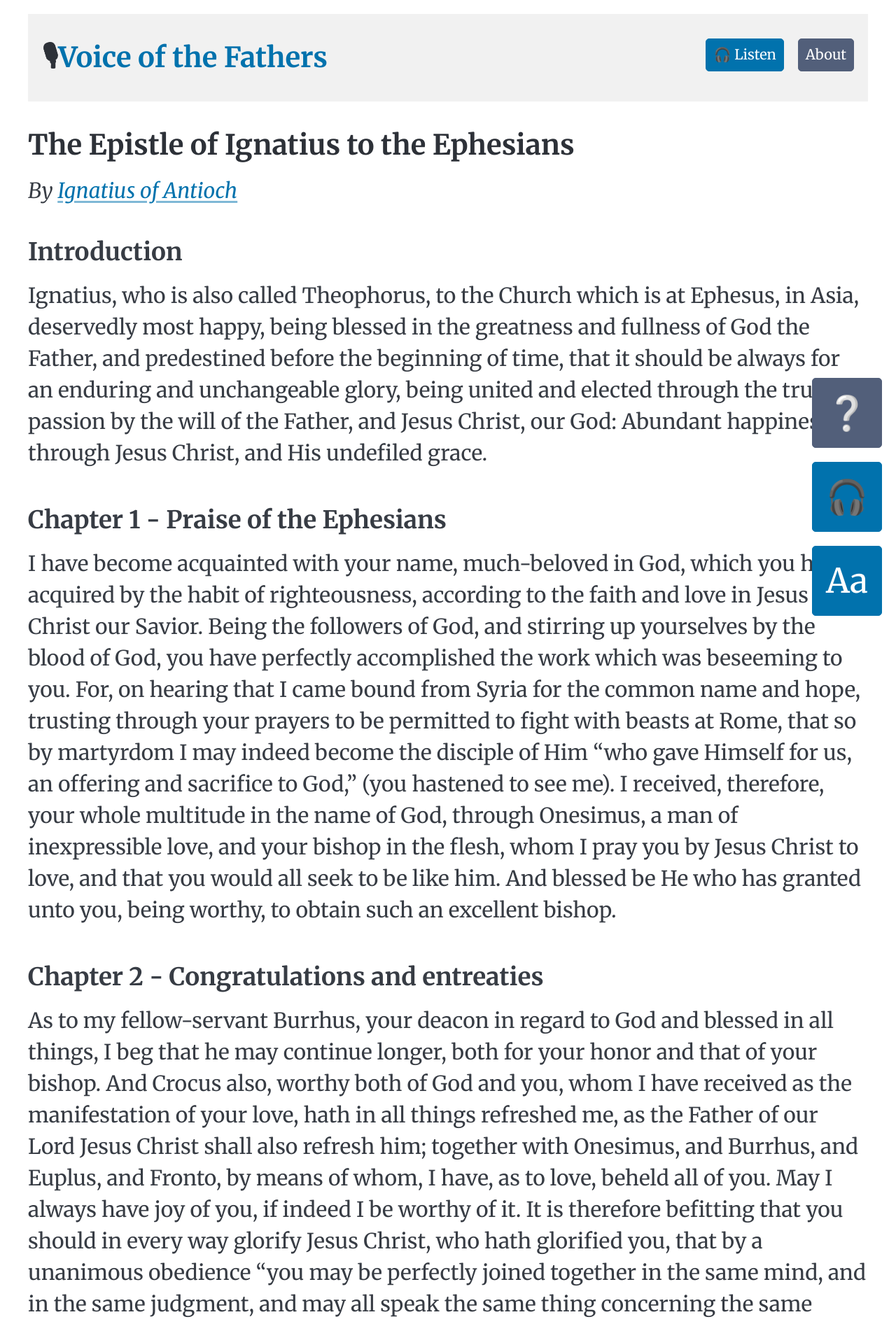
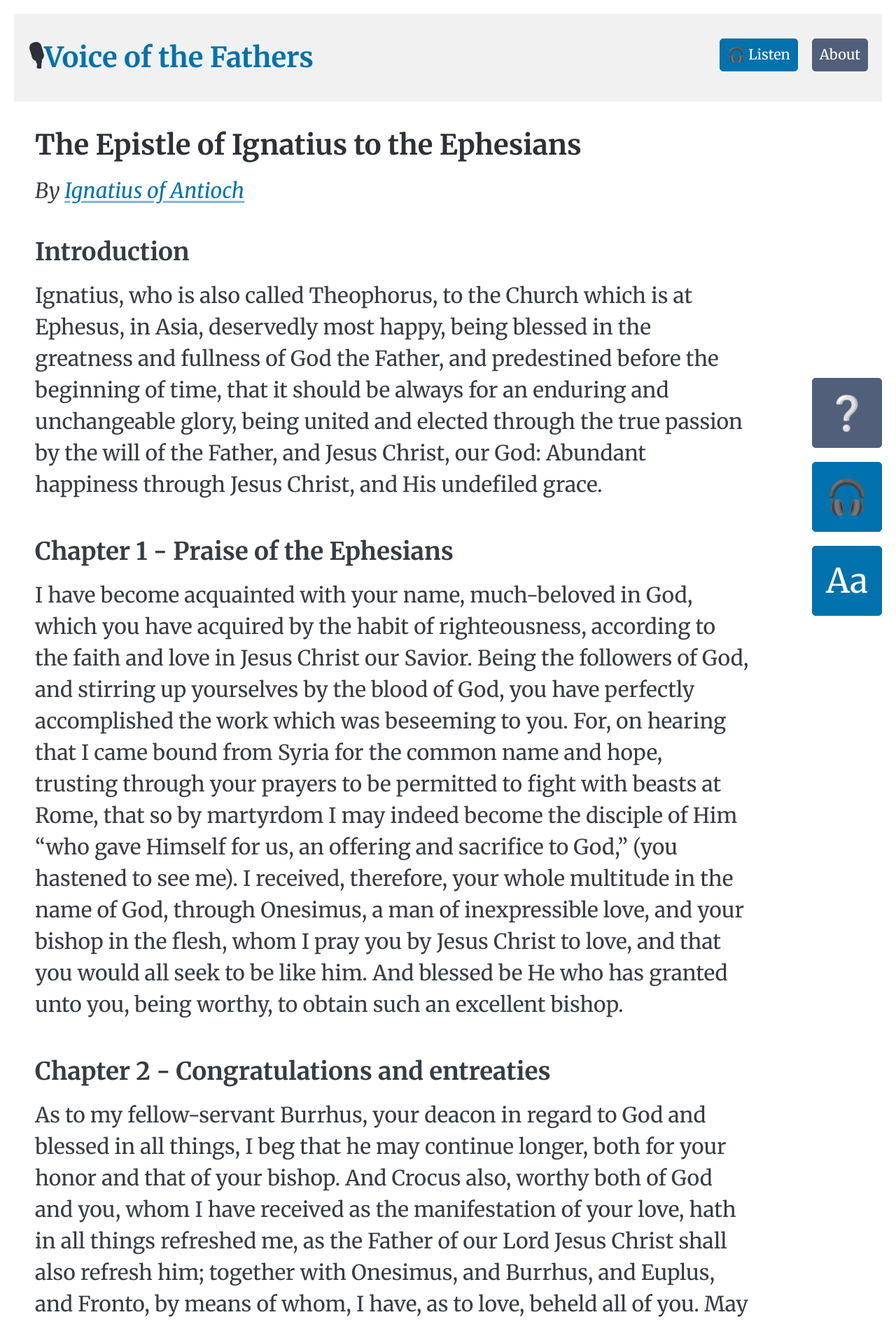
Before and after one commit to joshpeterson/voice-of-the-fathers, a Jekyll site: the page built from _books/Ignatius of Antioch/The Epistle of Ignatius to the Ephesians.md, in a window 1280 px wide. Shown: the top 1892 px of the page at 70% size. Built offline with Jekyll 4.4.1, drawn with Linux system fonts in a browser that asks for light colours.

Commit message:
Use more of the screen width for content

```diff
--- a/_layouts/book.html
+++ b/_layouts/book.html
@@ -10,6 +10,10 @@
 
     .text {
       font-size: calc(1.5rem * var(--base-font-scale));
+      width: calc(100vw - 100px);
+      margin: 0 auto;
+      padding-right: 160px;
+      /* ensures space for the floating buttons */
     }
 
     /* Common button styles */
--- a/_layouts/default.html
+++ b/_layouts/default.html
@@ -36,7 +36,7 @@
 
 <body>
 
-  <main class="container">
+  <main style="width: 100vw; max-width: 100vw; padding: 1rem; margin: 0;">
     <nav>
       <ul>
         <li>
```
